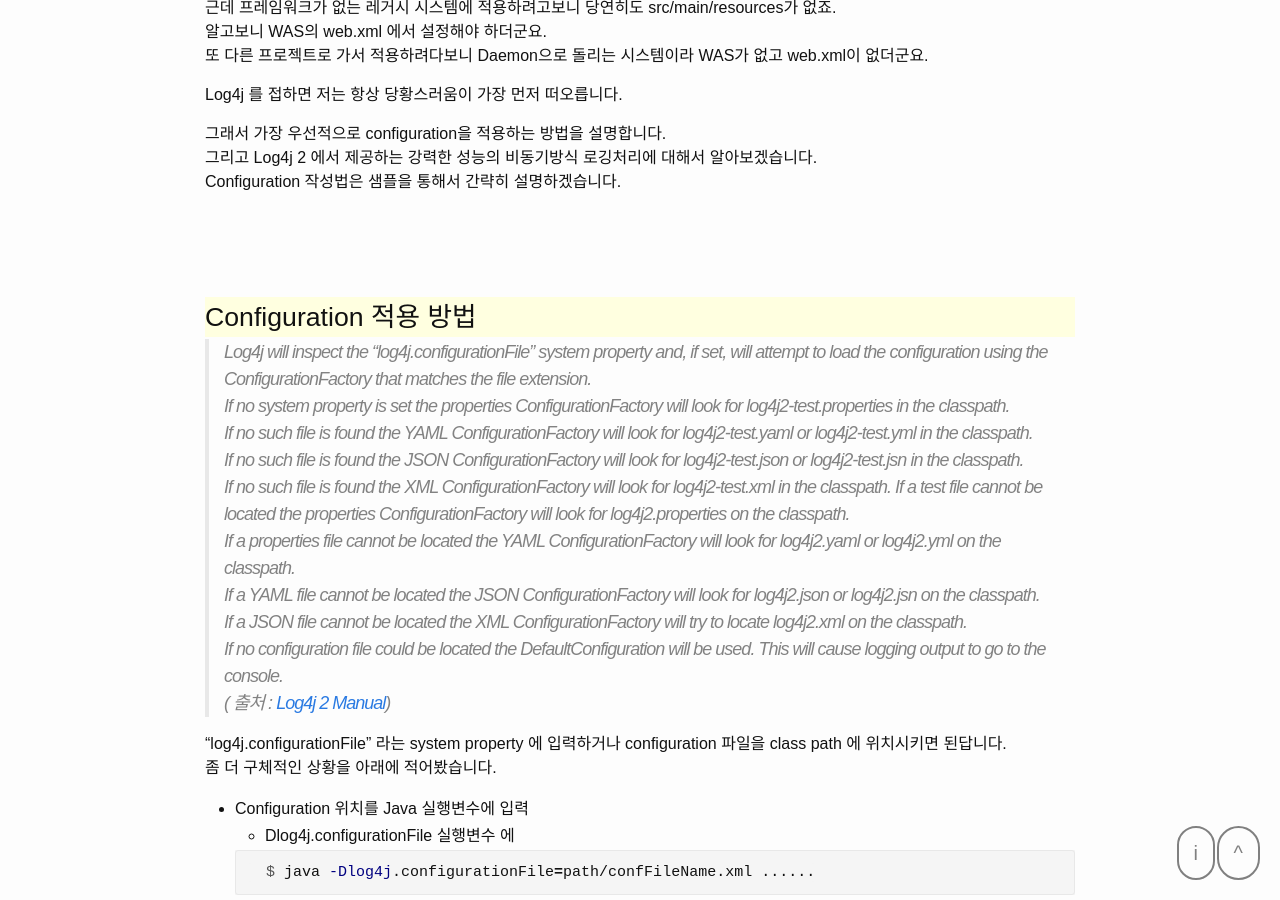
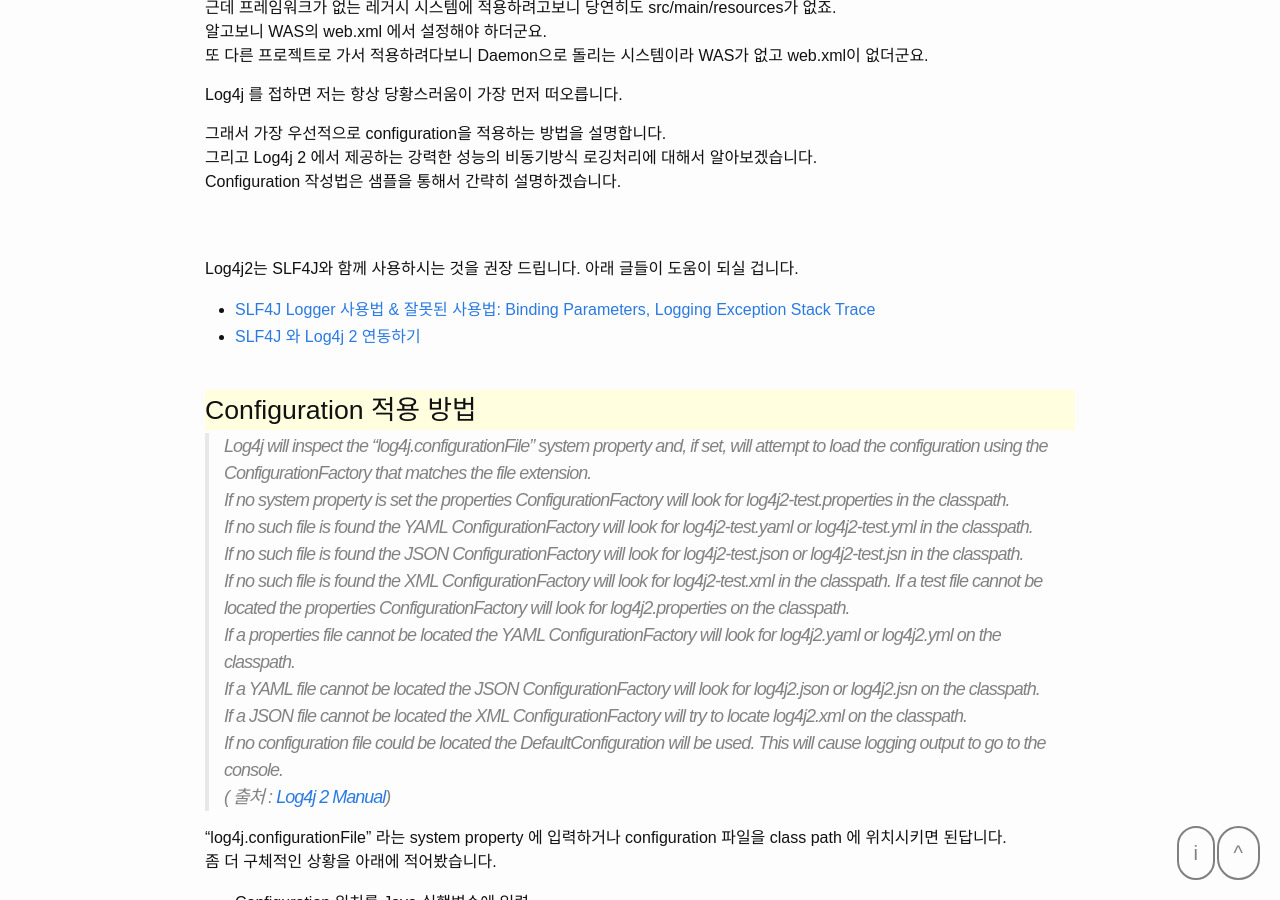
Before and after one commit to dveamer/dveamer.github.io, a Jekyll site: the page built from _posts/Java/2016-01-24-Log4j2.md, in a window 1280 px wide and 900 px high, scrolled down 852 px. Built offline with Jekyll 4.4.1, drawn with Linux system fonts in a browser that asks for light colours.

Commit message:
homepage

```diff
--- a/_includes/float_right.html
+++ b/_includes/float_right.html
@@ -2,13 +2,21 @@
 <div class="float-right">
 
     <ins class="adsbygoogle"
-         style="display:block"
+         style="display:inline"
          data-ad-client="ca-pub-1213240297656328"
          data-ad-slot="3116585373"
          data-ad-format="auto"></ins>
-    <script>
-    (adsbygoogle = window.adsbygoogle || []).push({});
-    </script>
 
+    <ins class="adsbygoogle"
+         style="display:inline"
+         data-ad-client="ca-pub-1213240297656328"
+         data-ad-slot="3116585373"
+         data-ad-format="auto"></ins>
+
+    <ins class="adsbygoogle"
+         style="display:inline"
+         data-ad-client="ca-pub-1213240297656328"
+         data-ad-slot="3116585373"
+         data-ad-format="auto"></ins>
 
 </div>
--- a/_includes/head.html
+++ b/_includes/head.html
@@ -20,13 +20,13 @@
   <meta name="twitter:image" content="https://dveamer.github.io/images/logo_white.png">
   <meta name="twitter:domain" content="dveamer.github.io">
 
-
-  <script async="async" src="//pagead2.googlesyndication.com/pagead/js/adsbygoogle.js"</script>
+  <ins class="adsbygoogle"
+       style="display:block"
+       data-ad-client="ca-pub-1213240297656328"
+       data-ad-slot="3116585373"
+       data-ad-format="auto"></ins>
   <script>
-    (adsbygoogle = window.adsbygoogle || []).push({
-      google_ad_client: "ca-pub-1213240297656328",
-      enable_page_level_ads: true
-    });
+  (adsbygoogle = window.adsbygoogle || []).push({});
   </script>
 
   <link rel="stylesheet" href="{{ "/css/main.css" | prepend: site.baseurl }}">
--- a/_posts/Java/2016-01-24-Log4j2.md
+++ b/_posts/Java/2016-01-24-Log4j2.md
@@ -25,6 +25,11 @@
 Configuration 작성법은 샘플을 통해서 간략히 설명하겠습니다.
 
 <!--more-->
+
+Log4j2는 SLF4J와 함께 사용하시는 것을 권장 드립니다. 아래 글들이 도움이 되실 겁니다.
+
+  * [SLF4J Logger 사용법 & 잘못된 사용법: Binding Parameters, Logging Exception Stack Trace](/backend/HowToUseSlf4j.html)
+  * [SLF4J 와 Log4j 2 연동하기](/java/SLF4J-Log4J2.html)
 
 # Configuration 적용 방법
 >Log4j will inspect the "log4j.configurationFile" system property and, if set, will attempt to load the configuration using the ConfigurationFactory that matches the file extension.
```
